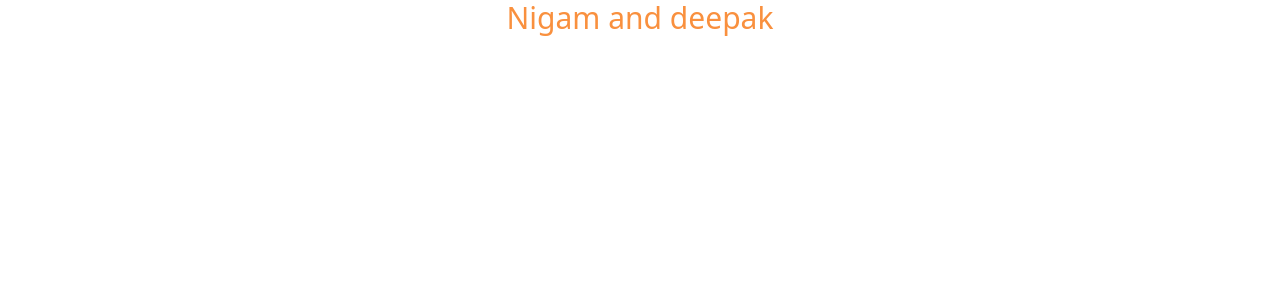
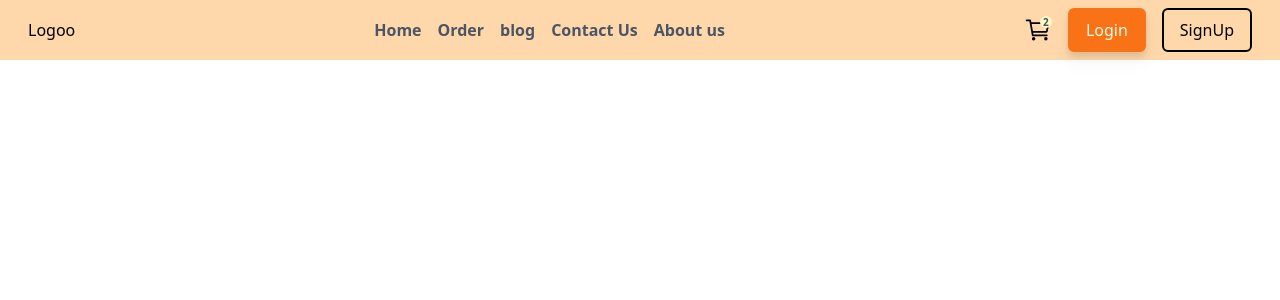
Before and after one commit to Nigam2004/Food-Order-Frontend, a React (Vite) app: page / in a window 1280 px wide. Shown: the top 300 px of the page. Built offline with nearby package versions, Linux system fonts and the light colour scheme.

Commit message:
navbar and custume buttons

```diff
--- a/package.json
+++ b/package.json
@@ -11,7 +11,9 @@
   },
   "dependencies": {
     "react": "^18.2.0",
-    "react-dom": "^18.2.0"
+    "react-dom": "^18.2.0",
+    "react-icons": "^5.0.1",
+    "react-router-dom": "^6.21.3"
   },
   "devDependencies": {
     "@types/react": "^18.2.43",
--- a/src/App.jsx
+++ b/src/App.jsx
@@ -1,9 +1,14 @@
 import React from "react";
+import NavBar from "./component/navBar";
+import { BrowserRouter as Router, Routes, Route } from "react-router-dom";
 function App() {
   return (
-    <div>
-      <h1 className="text-[#f9903e] text-3xl text-center">Nigam and deepak</h1>
-    </div>
+    <>
+      <Router>
+        <NavBar></NavBar>
+        <Routes></Routes>
+      </Router>
+    </>
   );
 }
 
--- /dev/null
+++ b/src/Custume Compnent/CustumElememt.jsx
@@ -0,0 +1,21 @@
+import React, { Children } from "react";
+
+export function CustumButtonFilled({ children, handler }) {
+  return (
+    <div className=" border-2 border-orange-500 bg-orange-500 py-2 px-4  rounded-md text-yellow-50 drop-shadow-lg shadow-orange-500 cursor-pointer">
+      {children}
+    </div>
+  );
+}
+
+export function CustomButtonOutline({ children, handler }) {
+  return (
+    <div className="border-2 border-black py-2 px-4  rounded-md hover:border-orange-500 ease-in-out duration-300 hover:drop-shadow-lg shadow-orange-500/50 cursor-pointer">
+      {children}
+    </div>
+  );
+}
+
+export function Container({ children }) {
+  return <div className="container  flex">{children}</div>;
+}
--- /dev/null
+++ b/src/component/NavBar.jsx
@@ -0,0 +1,66 @@
+import React, { useState } from "react";
+import {
+  Container,
+  CustomButtonOutline,
+  CustumButtonFilled,
+} from "../Custume Compnent/CustumElememt";
+import { AiOutlineMenu, AiFillHome, AiOutlineClose } from "react-icons/ai";
+// import { FaShoppingCart } from "react-icons/fa";
+import { IoCartOutline } from "react-icons/io5";
+import { Link, NavLink } from "react-router-dom";
+
+function NavBar() {
+  let [isOpen, setIsOpen] = useState(false);
+  const Links = [
+    { name: "Home", Link: "/", id: "1" },
+    { name: "Order", Link: "/service", id: "2" },
+    { name: "blog", Link: "/galary", id: "3" },
+    { name: "Contact Us", Link: "/contact", id: 4 },
+    { name: "About us", Link: "/about", id: 5 },
+  ];
+  return (
+    <div className="  flex justify-between items-center px-7 py-2 bg-orange-200">
+      <div>Logoo</div>
+
+      <ul
+        className={`sm:flex pl-8 sm:pl-0 sm:items-center sm:pb-0  absolute  sm:static sm:gap-4
+        sm:z-auto  z-[-1] sm: left-0  sm:w-auto transition-all font-semibold text-gray-600 bg-orange-200
+        w-full   duration-700 ease-in ${isOpen ? "top-[76px]" : "top-[-130px]"}
+             `}
+      >
+        {Links.map((item) => {
+          return (
+            <li className="py-2" key={item.id}>
+              {item.name}
+            </li>
+          );
+        })}
+      </ul>
+
+      <div className="flex gap-4 items-center justify-center">
+        <div className="relative cursor-pointer">
+          <span className="bg-yellow-100 w-3 h-3 rounded-lg text-[10px] font-bold text-gray-600 absolute right-0 z-10 flex items-center justify-center p-1 ">
+            2
+          </span>
+          <IoCartOutline className="h-7 w-7 " />
+        </div>
+        <CustumButtonFilled>Login</CustumButtonFilled>
+        <CustomButtonOutline>SignUp</CustomButtonOutline>
+        <div
+          className="sm:hidden"
+          onClick={() => {
+            setIsOpen(!isOpen);
+          }}
+        >
+          {isOpen ? (
+            <AiOutlineClose className="h-7 w-7 t"></AiOutlineClose>
+          ) : (
+            <AiOutlineMenu className="h-7 w-7 "></AiOutlineMenu>
+          )}
+        </div>
+      </div>
+    </div>
+  );
+}
+
+export default NavBar;
```
Also changed, not shown: 1 other file (tests, documents, lock files or other folders).
